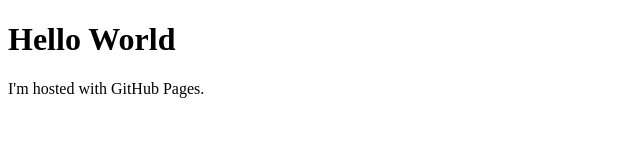
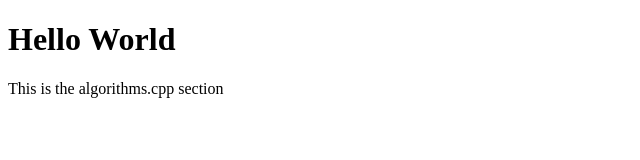
Before and after one commit to Quminouse/algorithms.cpp, a plain HTML site: page index.html in a window 1280 px wide. Shown: the full height of the page, 0-640 px from the left. Drawn offline with Linux system fonts and the light colour scheme.

Commit message:
Update index.html

```diff
--- a/index.html
+++ b/index.html
@@ -2,6 +2,6 @@
 <html>
 <body>
 <h1>Hello World</h1>
-<p>I'm hosted with GitHub Pages.</p>
+<p>This is the algorithms.cpp section</p>
 </body>
 </html>
```
